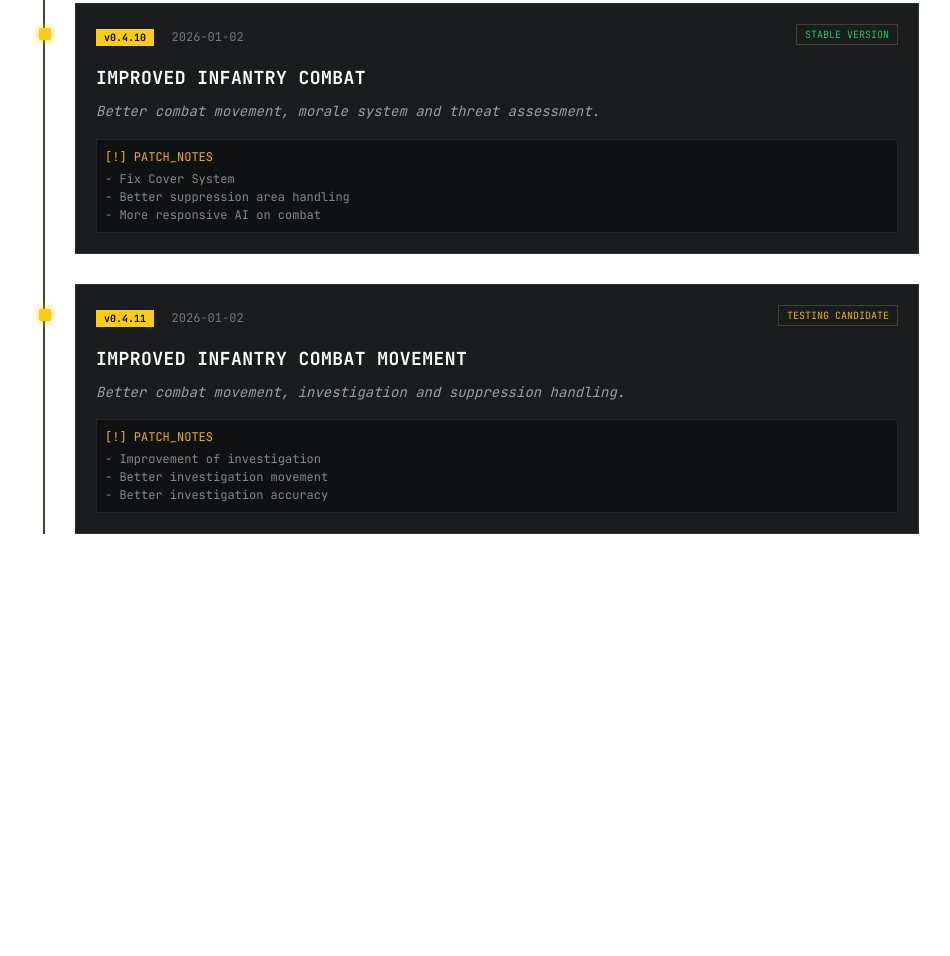
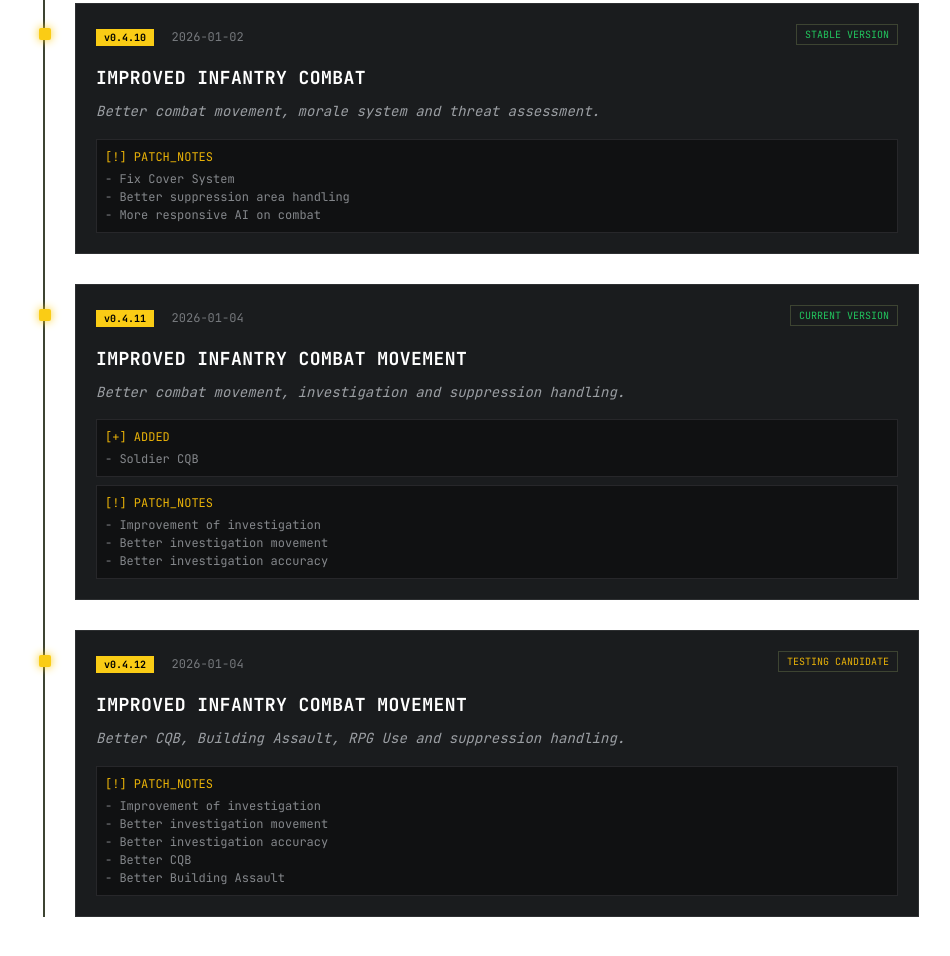
Before and after one commit to 817r/DCO_AIRoadmap, a plain HTML site: page devlog.html in a window 1280 px wide. Shown: the part 548-1504 px from the top of the page, without its empty margins (169-1119 px from the left). Before the commit the page ends 1132 px from the top, so only its background shows below. Drawn offline with nearby package versions, Linux system fonts and the light colour scheme.

Commit message:
update devlog

```diff
--- a/devlog.html
+++ b/devlog.html
@@ -90,15 +90,21 @@
                 <div class="flex justify-between items-start mb-4">
                     <div>
                         <span class="version-badge">v0.4.11</span>
-                        <span class="ml-2 text-xs opacity-50">2026-01-02</span>
+                        <span class="ml-2 text-xs opacity-50">2026-01-04</span>
                     </div>
-                    <span class="stability-tag text-yellow-500">TESTING CANDIDATE</span>
+                    <span class="stability-tag text-green-500">CURRENT VERSION</span>
                 </div>
                 <h3 class="text-lg font-bold text-white mb-2 uppercase tracking-wide">IMPROVED INFANTRY COMBAT MOVEMENT</h3>
                 <p class="text-sm opacity-70 mb-4 leading-relaxed italic">
                     Better combat movement, investigation and suppression handling.
                 </p>
                 <div class="grid grid-cols-1 gap-2 text-[12px]">
+                    <div class="p-2 bg-black/40 border border-zinc-800">
+                        <span class="text-yellow-500 block mb-1">[+] ADDED</span>
+                        <ul class="opacity-60">
+                            <li>- Soldier CQB</li>
+                        </ul>
+                    </div>
                     <div class="p-2 bg-black/40 border border-zinc-800">
                         <span class="text-yellow-500 block mb-1">[!] PATCH_NOTES</span>
                         <ul class="opacity-60">
@@ -110,6 +116,31 @@
                 </div>
             </div>
 
+            <div class="log-entry">
+                <div class="flex justify-between items-start mb-4">
+                    <div>
+                        <span class="version-badge">v0.4.12</span>
+                        <span class="ml-2 text-xs opacity-50">2026-01-04</span>
+                    </div>
+                    <span class="stability-tag text-yellow-500">TESTING CANDIDATE</span>
+                </div>
+                <h3 class="text-lg font-bold text-white mb-2 uppercase tracking-wide">IMPROVED INFANTRY COMBAT MOVEMENT</h3>
+                <p class="text-sm opacity-70 mb-4 leading-relaxed italic">
+                    Better CQB, Building Assault, RPG Use and suppression handling.
+                </p>
+                <div class="grid grid-cols-1 gap-2 text-[12px]">
+                    <div class="p-2 bg-black/40 border border-zinc-800">
+                        <span class="text-yellow-500 block mb-1">[!] PATCH_NOTES</span>
+                        <ul class="opacity-60">
+                            <li>- Improvement of investigation</li>
+                            <li>- Better investigation movement</li>
+                            <li>- Better investigation accuracy</li>
+                            <li>- Better CQB</li>
+                            <li>- Better Building Assault</li>
+                        </ul>
+                    </div>
+                </div>
+            </div>
         </div>
     </div>
 </body>
```
Also changed, not shown: features.json (+9 -0 lines).
